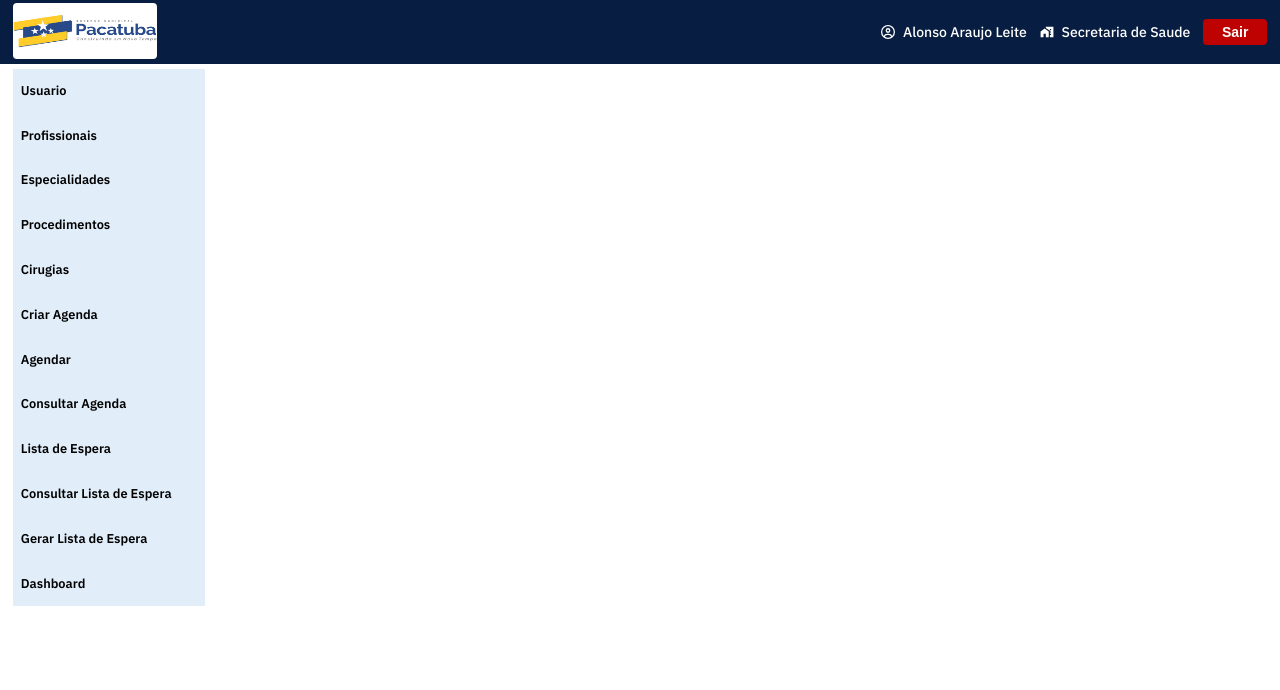
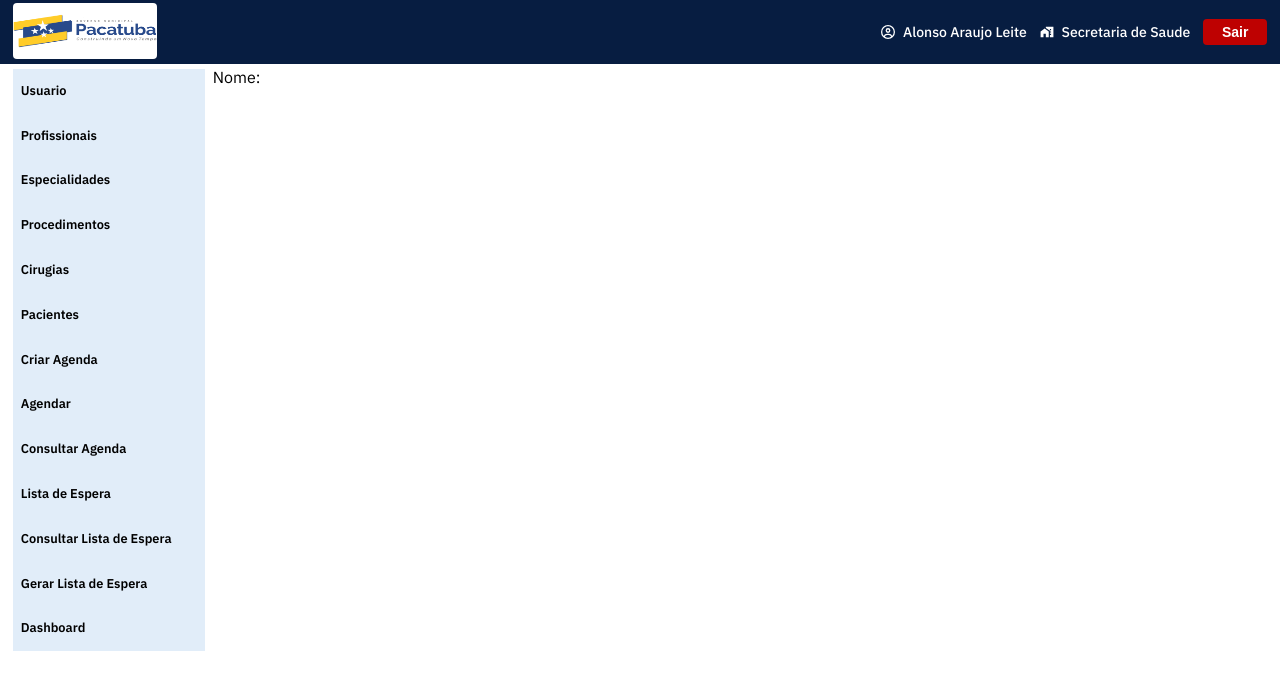
Before and after one commit to alonsoleite1/record-regulacao, a React (Vite) app: page /paciente in a window 1280 px wide. Shown: the top 690 px of the page. Built offline with nearby package versions, Linux system fonts and the light colour scheme.

Commit message:
iniciando projeto

```diff
--- a/src/App.jsx
+++ b/src/App.jsx
@@ -1,11 +1,11 @@
-import { DefaultTemplate } from "./components/DefaultTemplate"
+import { RoutesMain } from "./routes/RoutesMain"
 import "./style/index.scss"
 
 function App() {
 
   return (
     <>
-    <DefaultTemplate/>
+    <RoutesMain/>
     </>
   )
 }
--- a/src/components/DefaultTemplate/style.module.scss
+++ b/src/components/DefaultTemplate/style.module.scss
@@ -3,7 +3,7 @@
     width: 98%;
     margin: auto;
     display: flex;
-    justify-content: space-between;
+    gap: .5rem;
 }
 .naviagate{
     width: 20%;
--- /dev/null
+++ b/src/components/Forms/pacietes/index.jsx
@@ -0,0 +1,12 @@
+import { DefaultTemplate } from "../../DefaultTemplate";
+import style from "./style.module.scss";
+
+export const Pacietes = () => {
+  return (
+    <DefaultTemplate>
+      <form className={style.container}>
+        Nome:
+      </form>
+    </DefaultTemplate>
+  )
+};
--- /dev/null
+++ b/src/components/Forms/pacietes/style.module.scss
@@ -0,0 +1,6 @@
+.container{
+    margin-top: .3rem;
+    display: flex;
+    flex-grow: 1;
+
+}
--- a/src/components/NavLeft/index.jsx
+++ b/src/components/NavLeft/index.jsx
@@ -19,6 +19,9 @@ export const NavLeft = () => {
        </Link>
        <Link className={style.link}>
        <span>Cirugias</span>
+       </Link>
+       <Link to="/paciente" className={style.link}>
+       <span>Pacientes</span>
        </Link>
        <Link className={style.link}>
        <span>Criar Agenda</span>
--- /dev/null
+++ b/src/routes/RoutesMain.jsx
@@ -0,0 +1,11 @@
+import { Route, Routes } from "react-router-dom";
+import { Pacietes } from "../components/Forms/pacietes";
+
+
+export const RoutesMain = () => {
+    return (
+        <Routes>
+            <Route path="/paciente" element={<Pacietes />} />
+        </Routes>
+    )
+};
```
